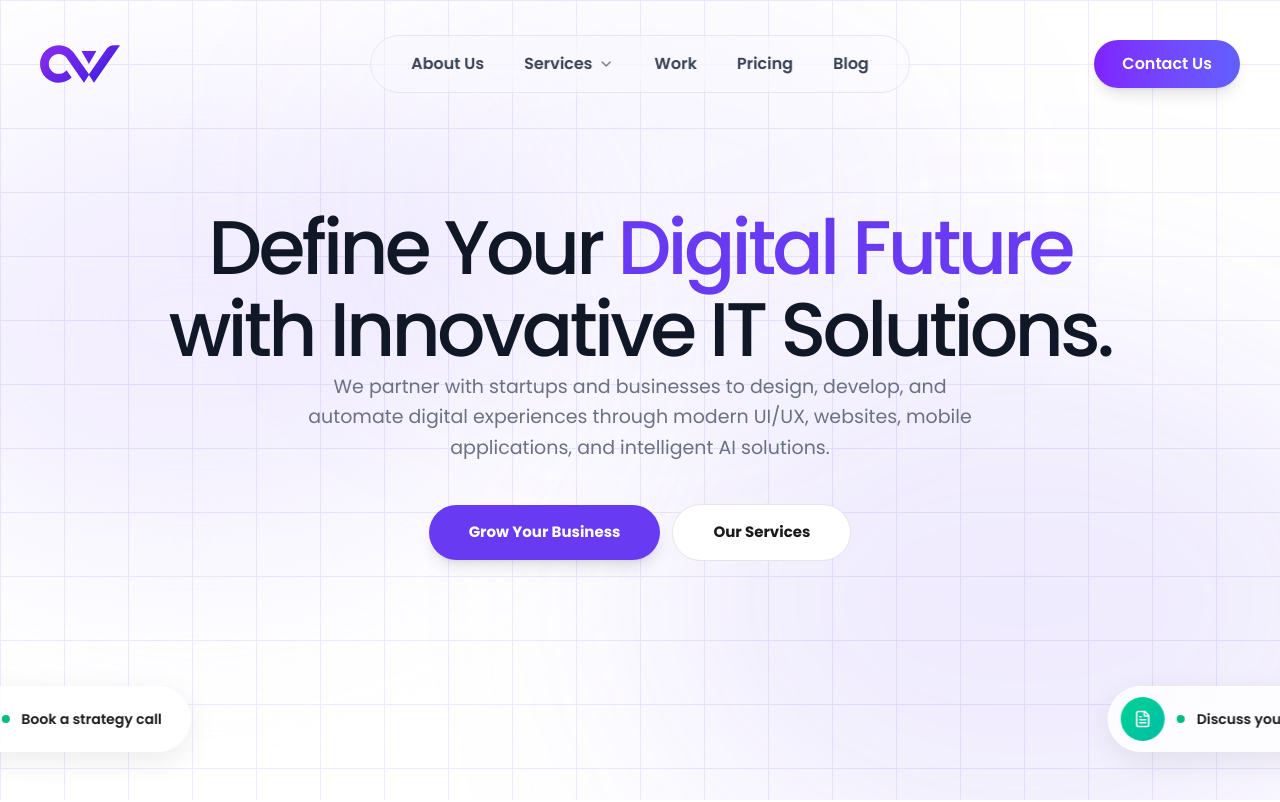
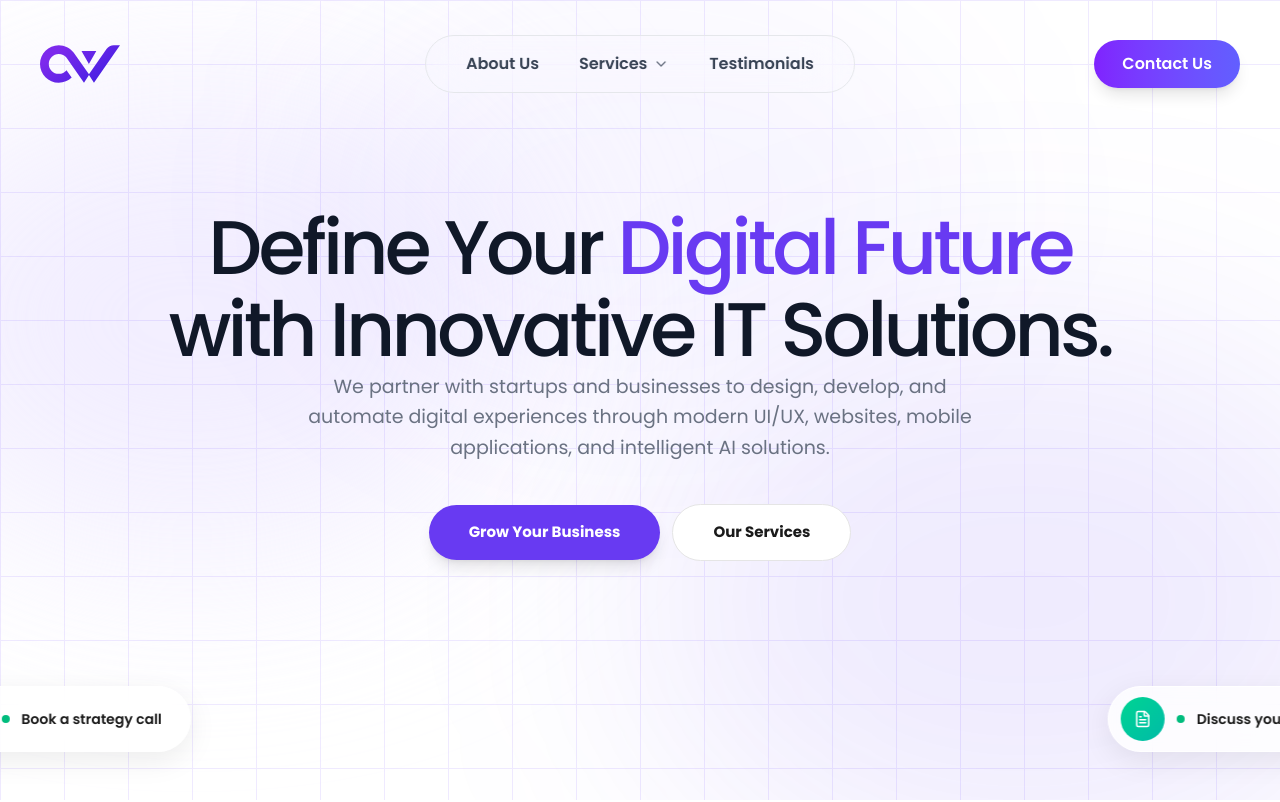
Before and after one commit to rjcodebytes/one-webber, a Next.js app: page / in a window 1280 px wide. Shown: the top 802 px of the page. Built offline with nearby package versions, Linux system fonts and the light colour scheme.

Commit message:
bug fixes

```diff
--- a/src/app/components/hero.jsx
+++ b/src/app/components/hero.jsx
@@ -112,7 +112,7 @@ function Hero() {
         {/* CTA Buttons */}
         <div className="animate flex flex-wrap items-center justify-center gap-3 mb-8">
           <a
-            href="https://calendly.com/akhirahlab/30min?month=2026-05"
+            href="https://calendly.com/contact-onewebbers/30min"
             target="_blank"
             rel="noopener noreferrer"
             className="inline-flex items-center px-10 py-4 rounded-full bg-[#683AF2] text-white font-bold text-[15px] whitespace-nowrap hover:scale-105 transition-transform duration-150 shadow-lg"
@@ -140,7 +140,7 @@ function Hero() {
           </div>
           <span className="w-2 h-2 rounded-full bg-emerald-500 flex-shrink-0" />
           <a
-            href="https://calendly.com/akhirahlab/30min?month=2026-05"
+            href="https://calendly.com/contact-onewebbers/30min"
             target="_blank"
             rel="noopener noreferrer"
             className="text-sm font-semibold text-[#1a1a1a] hover:text-[#683AF2] transition-colors"
@@ -158,7 +158,7 @@ function Hero() {
           </div>
           <span className="w-2 h-2 rounded-full bg-emerald-500 flex-shrink-0" />
           <a
-            href="https://calendly.com/akhirahlab/30min?month=2026-05"
+            href="https://calendly.com/contact-onewebbers/30min"
             target="_blank"
             rel="noopener noreferrer"
             className="text-sm font-semibold text-[#1a1a1a] hover:text-[#683AF2] transition-colors"
--- a/src/app/components/navbar.jsx
+++ b/src/app/components/navbar.jsx
@@ -21,6 +21,8 @@ export default function Navbar() {
   const mobileLinksContainerRef = useRef(null);
   const dropdownRef = useRef(null);
   const chevronRef = useRef(null);
+  const headerRef = useRef(null);
+  const lastScrollY = useRef(0);
   const ticking = useRef(false);
 
   // Memoize services array to prevent re-creation
@@ -38,7 +40,29 @@ export default function Navbar() {
   const handleScroll = useCallback(() => {
     if (!ticking.current) {
       window.requestAnimationFrame(() => {
-        setScrolled(window.scrollY > 20);
+        const currentScrollY = window.scrollY;
+        setScrolled(currentScrollY > 20);
+
+        // Show/hide navbar based on scroll direction
+        if (headerRef.current) {
+          if (currentScrollY > 100 && currentScrollY > lastScrollY.current) {
+            // Scrolling down past threshold — hide
+            gsap.to(headerRef.current, {
+              y: -150,
+              duration: 0.4,
+              ease: "power2.out",
+            });
+          } else if (currentScrollY < lastScrollY.current) {
+            // Scrolling up — show
+            gsap.to(headerRef.current, {
+              y: 0,
+              duration: 0.4,
+              ease: "power2.out",
+            });
+          }
+        }
+
+        lastScrollY.current = currentScrollY;
         ticking.current = false;
       });
       ticking.current = true;
@@ -231,7 +255,10 @@ export default function Navbar() {
   );
 
   return (
-    <header className="fixed top-0 left-0 w-full z-50">
+    <header
+      ref={headerRef}
+      className="fixed top-0 left-0 w-full z-50 will-change-transform"
+    >
       <div className="relative flex items-center justify-between px-4 sm:px-10 py-4 sm:py-6">
 
         {/* Logo */}
@@ -297,17 +324,12 @@ export default function Navbar() {
               </div>
             </div>
 
-            <Link href="/" className="text-gray-700 font-semibold hover:text-[#683AF2] transition">
-              Work
-            </Link>
-
-            <Link href="/" className="text-gray-700 font-semibold hover:text-[#683AF2] transition">
-              Pricing
-            </Link>
-
-            <Link href="/" className="text-gray-700 font-semibold hover:text-[#683AF2] transition">
-              Blog
-            </Link>
+            <button
+              onClick={() => scrollToSection("testimonials")}
+              className="text-gray-700 font-semibold hover:text-[#683AF2] transition"
+            >
+              Testimonials
+            </button>
           </nav>
         </div>
 
@@ -374,29 +396,13 @@ export default function Navbar() {
             </div>
           </div>
 
-          <Link
-            href="/"
-            onClick={closeMobileMenu}
-            className="text-xl text-white/80 hover:text-white py-4 border-b border-white/5 transition"
+          <button
+            onClick={() => scrollToSection("testimonials")}
+            className="text-xl text-white/80 hover:text-white py-4 border-b border-white/5 transition w-full text-left"
           >
-            Work
-          </Link>
+            Testimonials
+          </button>
 
-          <Link
-            href="/"
-            onClick={closeMobileMenu}
-            className="text-xl text-white/80 hover:text-white py-4 border-b border-white/5 transition"
-          >
-            Pricing
-          </Link>
-
-          <Link
-            href="/"
-            onClick={closeMobileMenu}
-            className="text-xl text-white/80 hover:text-white py-4 border-b border-white/5 transition"
-          >
-            Blog
-          </Link>
 
           <Link
             href="/contact"
--- a/src/app/components/testimonial.jsx
+++ b/src/app/components/testimonial.jsx
@@ -24,7 +24,7 @@ const testimonials = [
   {
     id: "03",
     name: "Anand Gunde",
-    role: "Founder & CEO \u2013 Anand Broker | RentifyAI",
+    role: "Founder & CEO \u2013 RentifyAI",
     rating: 5,
     quote:
       "OneWebbers played a key role in bringing the RentifyAI platform to life. From designing an intuitive user experience to developing our complete web platform and mobile application, the team demonstrated exceptional technical expertise and a deep understanding of our business requirements. They were always available for discussions, delivered features on time, and provided valuable suggestions that improved the final product. I highly recommend OneWebbers to anyone looking for a reliable technology partner capable of building scalable digital solutions.",
@@ -175,7 +175,7 @@ function Testimonial() {
               </div>
 
               {/* Bottom content */}
-              <div className="flex flex-col items-start mt-auto pt-12 relative z-10">
+              <div className="flex flex-col items-start relative z-10">
                 {/* Stars */}
                 <div className="flex gap-1 mb-4">
                   {Array.from({ length: t.rating }).map((_, i) => (
--- a/src/app/globals.css
+++ b/src/app/globals.css
@@ -19,11 +19,6 @@
   }
 }
 
-body {
-  background: var(--background);
-  color: var(--foreground);
-  font-family: 'Poppins', sans-serif;
-}
 @keyframes floatSlow {
   0% { transform: translateY(0) translateX(-50%); }
   50% { transform: translateY(40px) translateX(-50%); }
@@ -53,24 +48,19 @@ body {
 .animate-floatFast {
   animation: floatFast 26s ease-in-out infinite;
 }
+
+/* Hide scrollbars on all elements */
+* {
+  scrollbar-width: none;
+  -ms-overflow-style: none;
+}
+*::-webkit-scrollbar {
+  display: none;
+}
+
 html {
   scroll-behavior: smooth;
   scroll-padding-top: 80px;
-}
-
-* {
-  transition:
-    background-color 0.3s ease,
-    color 0.3s ease,
-    border-color 0.3s ease,
-    box-shadow 0.3s ease,
-    transform 0.3s cubic-bezier(0.4, 0, 0.2, 1),
-    opacity 0.3s ease;
-  cursor: url('https://img.icons8.com/lollipop/48/blue-pointer.png'), auto;
-}
-
-a, button, [role="button"] {
-  cursor: url('https://img.icons8.com/lollipop/48/blue-pointer.png'), pointer;
 }
 
 body {
```
